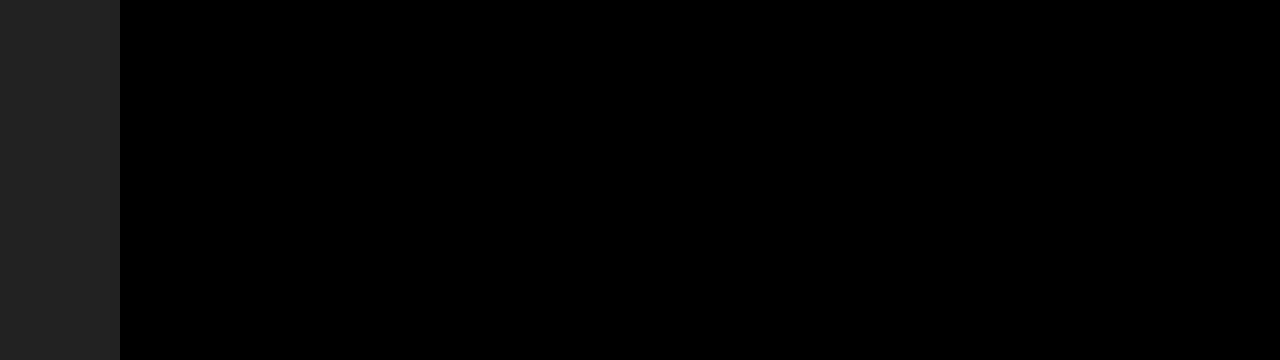
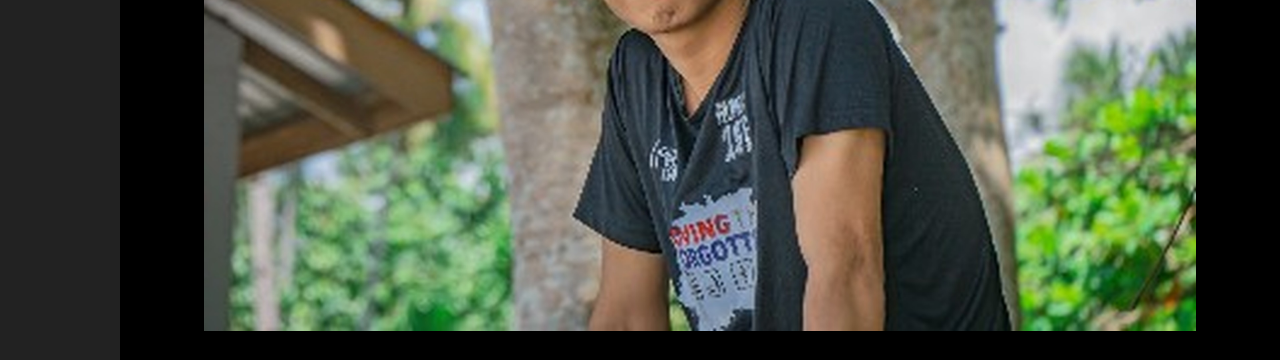
Before and after one commit to mayphered1-ux/Website_roject, a plain HTML site: page index.html in a window 1280 px wide. Shown: the part 429-789 px from the top of the page. Drawn offline with nearby package versions, Linux system fonts and the light colour scheme.

Commit message:
Update index.html

```diff
--- a/index.html
+++ b/index.html
@@ -58,7 +58,7 @@ body, h1,h2,h3,h4,h5,h6 {font-family: "Montserrat", sans-serif}
   <header class="w3-container w3-padding-32 w3-center w3-black" id="home">
     <h1 class="w3-jumbo"><span class="w3-hide-small">I'm</span> Maypheredwily A. Valendez.</h1>
     <p>Student of SPAC/BSCS.</p>
-    <img src="wawing_1" alt="boy" class="w3-image" width="992" height="1108">
+    <img src="wawing_1.jpg" alt="boy" class="w3-image" width="992" height="1108">
   </header>
 
 
```
